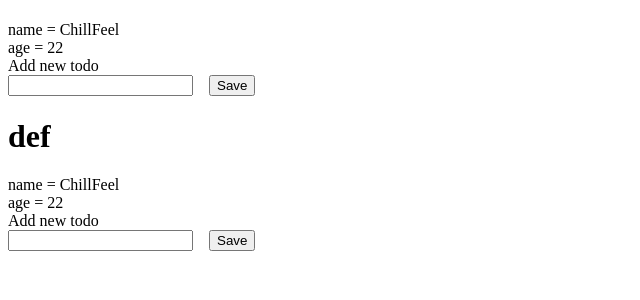
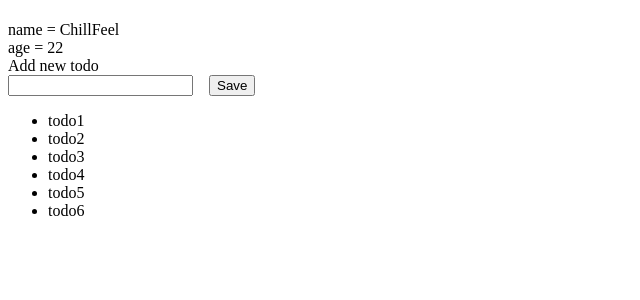
Before and after one commit to PhanAnhHao/react18-ts-vite-starter, a React app: page / in a window 1280 px wide. Shown: the top 300 px of the page, without its empty margins (0-640 px from the left). Built offline with nearby package versions, Linux system fonts and the light colour scheme; the HTML template or start-up script is replaced by a standard one.

Commit message:
#28. Rendering Lists

```diff
--- a/src/App.tsx
+++ b/src/App.tsx
@@ -10,6 +10,8 @@ function App() {
     address: "Hue"
   }
 
+  const todos = ["todo1", "todo2", "todo3", "todo4", "todo5", "todo6"]
+
   // {key: value}
   return (
     <>
@@ -21,14 +23,15 @@ function App() {
           name={name}
           age={age}
           info={info}
-        // abc={"def"}
         />
-        <InputTodo
-          name={name}
-          age={age}
-          info={info}
-          abc="def"
-        />
+
+        <ul>
+          {todos.map(item => {
+            return (<li>{item}</li>)
+          })}
+          {/* vòng map tạo ra 1 array mới.
+          sau này, nếu cần dùng vòng lặp với react thì dùng vòng map */}
+        </ul>
       </div>
     </>
   )
```
